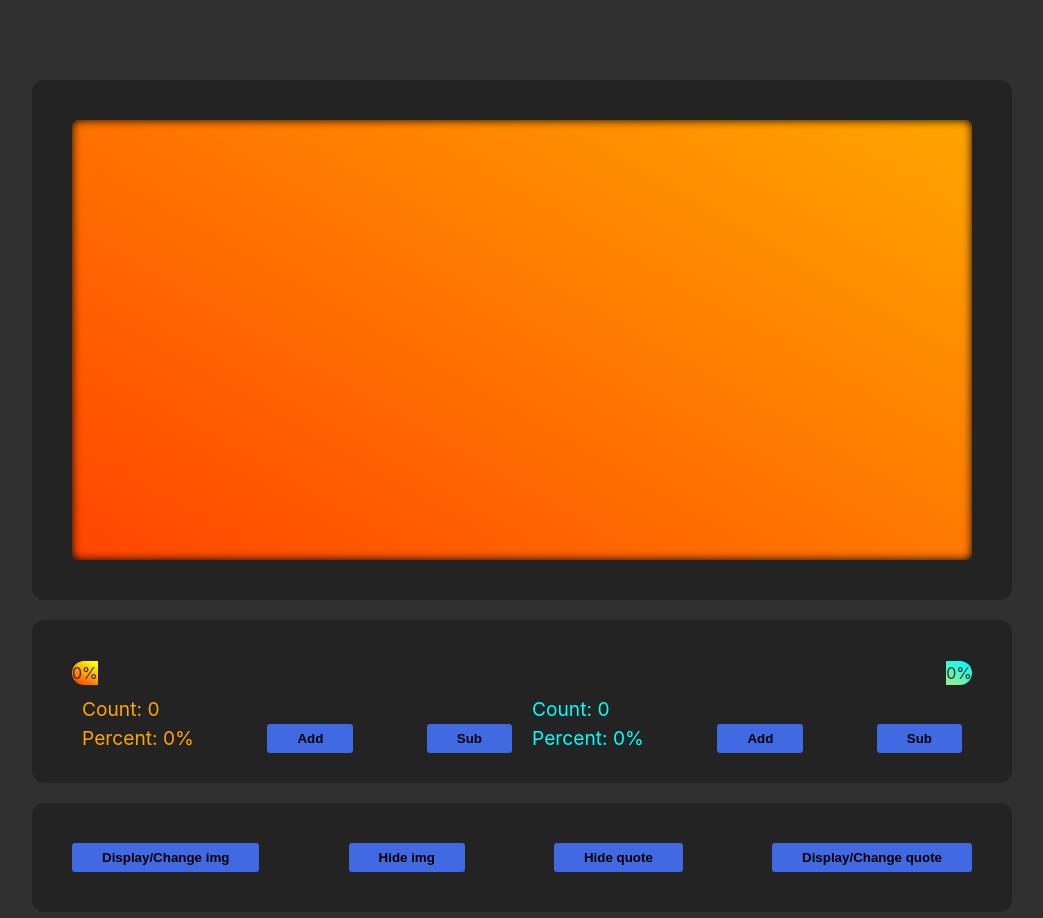
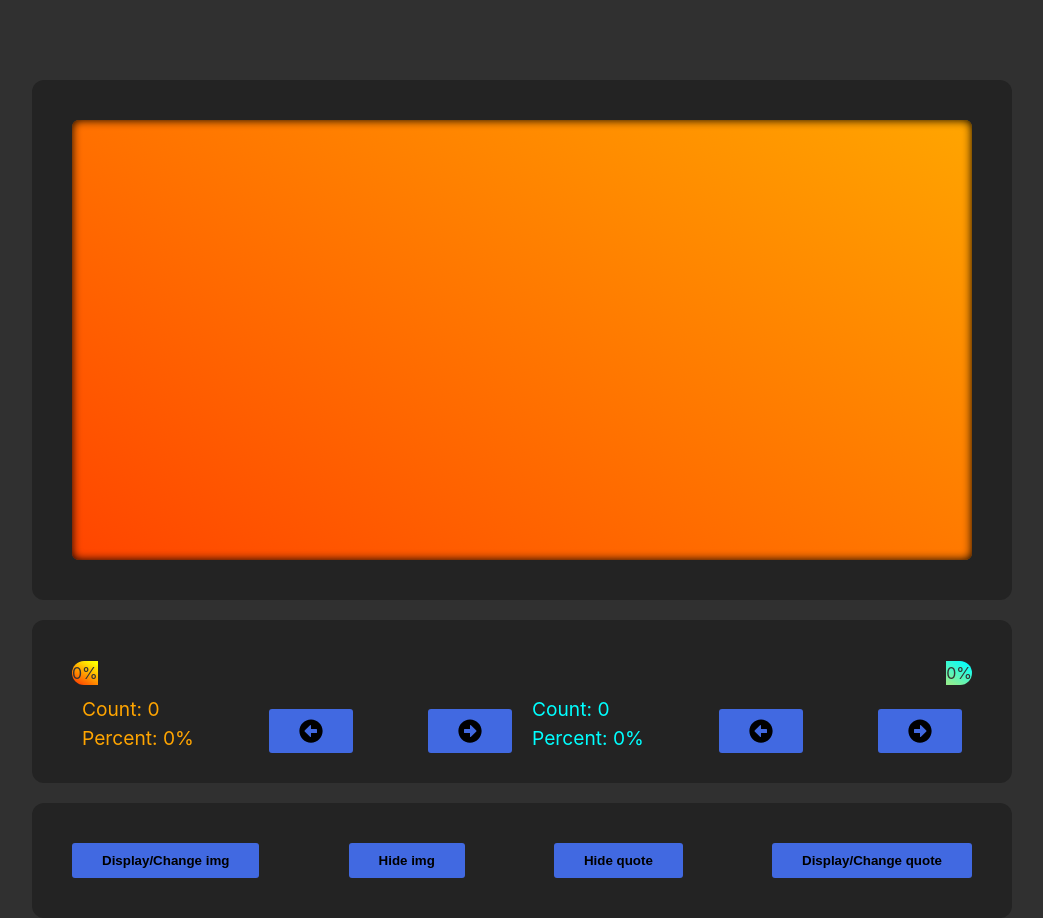
Before and after one commit to TLRKiliann/ui-progressbar-quote, a React (Vite) app in the folder vite-project/: page / in a window 1280 px wide. Shown: the whole page, without its empty margins (118-1161 px from the left). Built offline with nearby package versions, Linux system fonts and the light colour scheme; no server answers.

Commit message:
arrows with react-icons setup

```diff
--- a/vite-project/src/App.css
+++ b/vite-project/src/App.css
@@ -103,12 +103,13 @@
 }
 
 .button {
+  display: flex;
   font-weight: bold;
   cursor: pointer;
   background-color: royalblue;
   border: none;
   border-radius: 3px;
-  padding: 7px 30px;
+  padding: 10px 30px;
   transform: scale(1.0);
   transition: transform ease 0.25s;
 }
--- a/vite-project/src/App.tsx
+++ b/vite-project/src/App.tsx
@@ -1,6 +1,9 @@
 import { useState, useEffect } from "react";
 //import SecondComp from './components/SecondComp'
-import { motion } from "framer-motion"
+import { motion } from "framer-motion";
+import { FaArrowAltCircleLeft } from "react-icons/fa";
+import { FaArrowAltCircleRight } from "react-icons/fa";
+
 import './App.css'
 
 type DataProps = {
@@ -73,7 +76,7 @@
     if (countOne < 3) {
       setCountOne((count) => count += 1);
     } else {
-      setCountOne((count) => count = 0);
+      setCountOne((_count) => _count = 0);
     }
 
     let i = countOne + 1;
@@ -90,7 +93,7 @@
     if (countOne > 0 && countOne <= 3) {
       setCountOne((count) => count -= 1);
     } else {
-      setCountOne((count) => count = 0);
+      setCountOne((_count) => _count = 0);
     }
 
     let i = countOne - 1;
@@ -228,13 +231,13 @@
               <button type="button" onClick={incrementOne}
                 className="button"
               >
-                Add
+                <FaArrowAltCircleLeft size={24} />
               </button>
 
               <button type="button" onClick={decrementOne}
                 className="button"
               >
-                Sub
+                <FaArrowAltCircleRight size={24} />
               </button>
 
             </div>
@@ -252,13 +255,14 @@
               <button type="button" onClick={incrementTwo}
                 className="button"
               >
-                Add
+                <FaArrowAltCircleLeft size={24} />
+
               </button>
 
               <button type="button" onClick={decrementTwo}
                 className="button"
               >
-                Sub
+                <FaArrowAltCircleRight size={24} />
               </button>
 
             </div>
```
